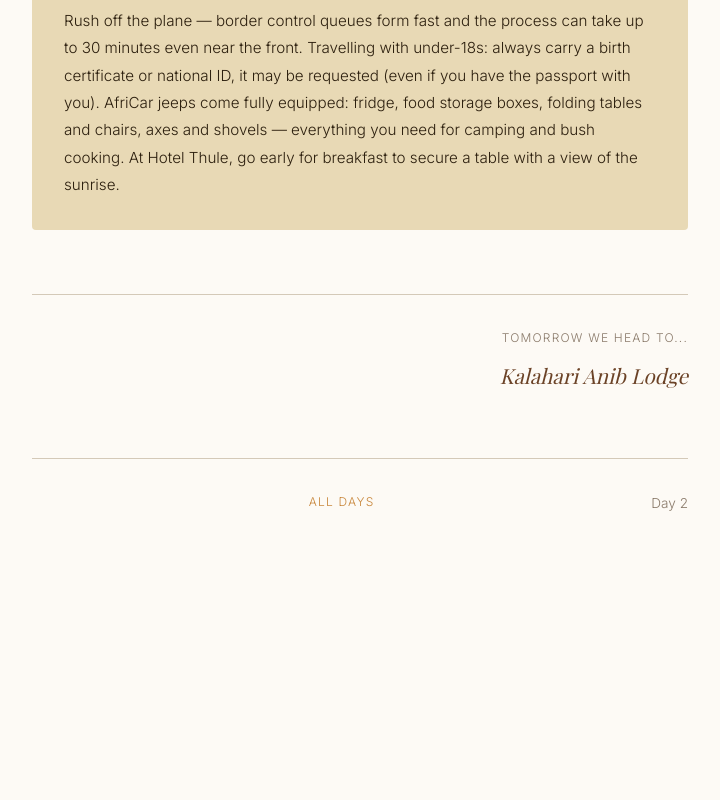
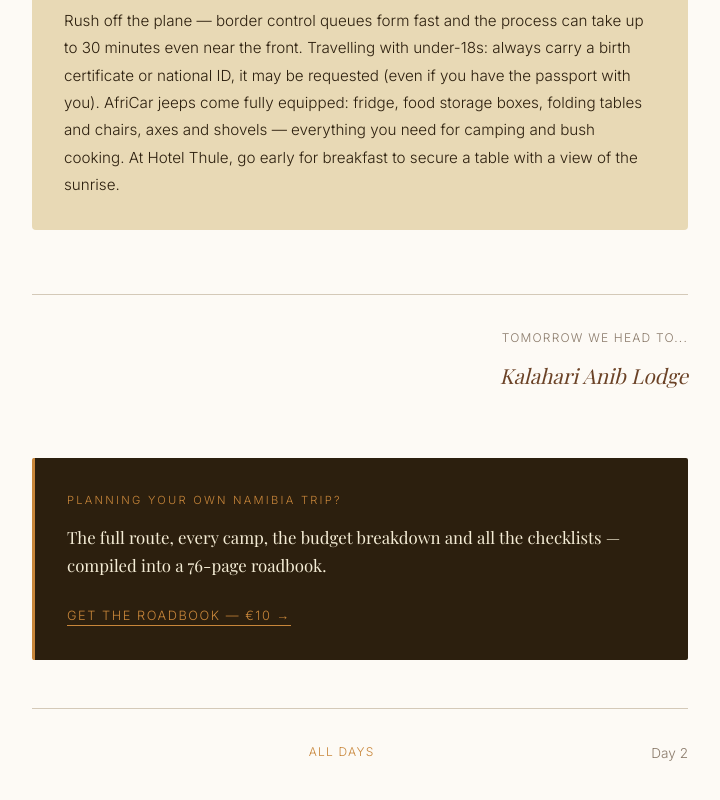
Before and after one commit to Miguel90020/namibia-overland-2026, a Next.js app: page /diario/dia-01 in a window 1280 px wide. Shown: the part 3490-4290 px from the top of the page, without its empty margins (280-1000 px from the left). Before the commit the page ends 4070 px from the top, so only its background shows below. Built offline with nearby package versions, Linux system fonts and the light colour scheme; a web font is replaced by a local one.

Commit message:
Add roadbook CTA to diary entries

```diff
--- a/src/pages/diario/[dia].js
+++ b/src/pages/diario/[dia].js
@@ -247,6 +247,27 @@ export default function DiaPage({ dia, anterior, proximo, frontmatter }) {
           </section>
         )}
 
+        <section style={{
+          margin: '0 0 3rem 0',
+          padding: '2rem',
+          background: 'var(--night-soft)',
+          borderLeft: '3px solid var(--ochre)',
+          borderRadius: '2px',
+        }}>
+          <p style={{ fontSize: '0.7rem', letterSpacing: '0.2em', textTransform: 'uppercase', color: 'var(--ochre)', marginBottom: '0.75rem' }}>
+            Planning your own Namibia trip?
+          </p>
+          <p style={{ fontFamily: 'var(--font-display)', fontSize: '1.05rem', color: 'var(--sand)', lineHeight: 1.7, marginBottom: '1.25rem' }}>
+            The full route, every camp, the budget breakdown and all the checklists — compiled into a 76-page roadbook.
+          </p>
+          <Link href="/roadbook" style={{
+            fontSize: '0.8rem', letterSpacing: '0.12em', textTransform: 'uppercase',
+            color: 'var(--ochre)', borderBottom: '1px solid var(--ochre)', paddingBottom: '2px',
+          }}>
+            Get the Roadbook — €10 →
+          </Link>
+        </section>
+
         <nav style={{ display: 'flex', justifyContent: 'space-between', gap: '1rem', paddingTop: '2rem', borderTop: '1px solid var(--grey-light)' }}>
           {anterior
             ? <Link href={`/diario/dia-${String(anterior.numero).padStart(2, '0')}`} style={{ color: 'var(--grey)', fontSize: '0.85rem' }}>Day {anterior.numero}</Link>
```
